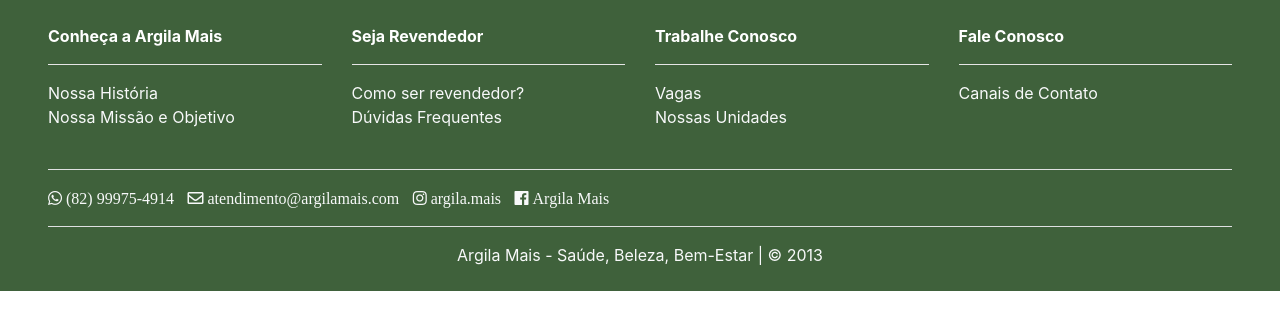
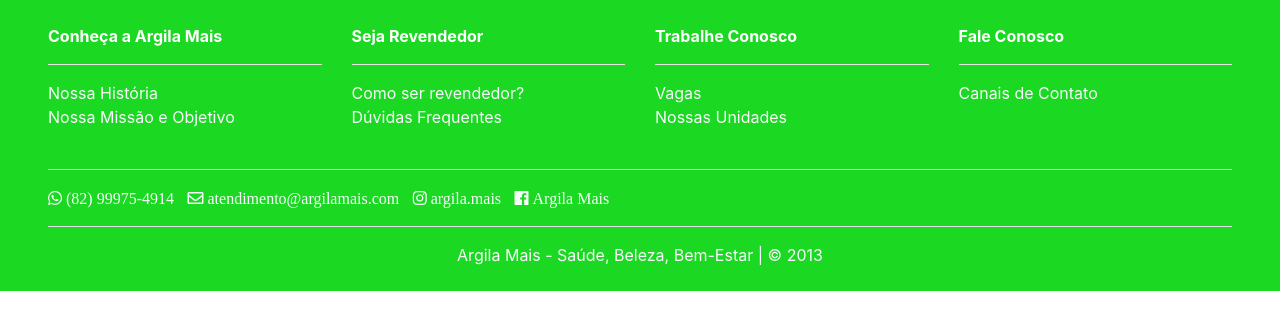
Before and after one commit to matheussilva2/matheussilva2.github.io, a plain HTML site: page paginas/rodape-argila-mais.html in a window 1280 px wide. Drawn offline with nearby package versions, Linux system fonts and the light colour scheme.

Commit message:
Alteração na cor do background

```diff
--- a/paginas/rodape-argila-mais.html
+++ b/paginas/rodape-argila-mais.html
@@ -7,7 +7,7 @@
 	<link rel="stylesheet" href="https://use.fontawesome.com/releases/v5.7.2/css/all.css">
 </head>
 <body>
-	<footer style="background-color: #3f613b;" class="container-fluid text-white pt-4 pb-2 px-5">
+	<footer style="background-color: rgb(27,217,35);" class="container-fluid text-white pt-4 pb-2 px-5">
 		<div class="row mb-4">
 			<div class="col-md-3 col-12">
 				<ul class="list-unstyled">
```
